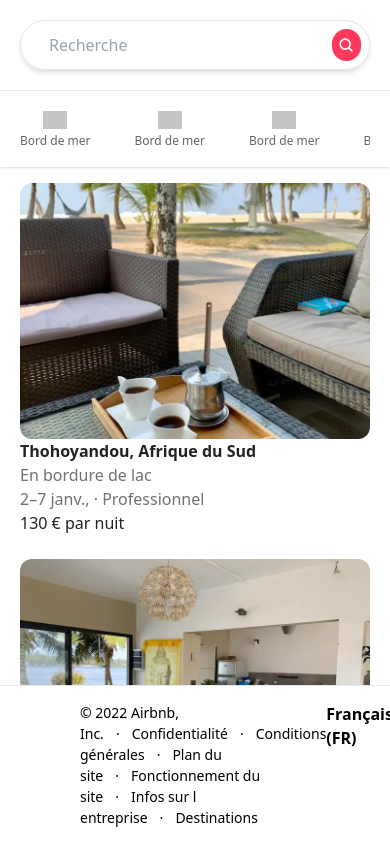
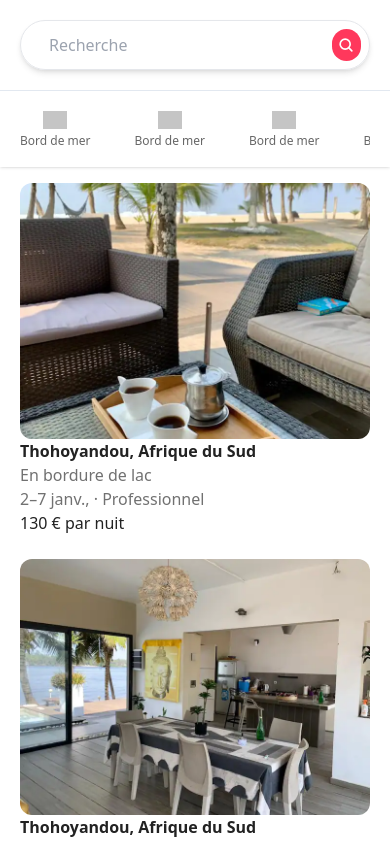
Before and after one commit to moasko/airbnb-clone, a Next.js app: page / in a window 390 px wide. Built offline with nearby package versions, Linux system fonts and the light colour scheme; grey boxes are pictures that could not be loaded.

Commit message:
Update index.js

```diff
--- a/pages/index.js
+++ b/pages/index.js
@@ -104,8 +104,9 @@ export default function Home() {
             <RoomCard />
           </div>
         </div>
-        <footer className="w-full flex justify-between px-20 py-4  bg-white border-t sticky bottom-0 z-50">
-          <div className="text-[14px]">
+        <footer className="w-full hidden lg:block px-20 py-4 bg-white border-t sticky bottom-0 z-50">
+          <div className="w-full flex justify-between">
+            <div className="text-[14px]">
             <span>© 2022 Airbnb, Inc.</span>
             <span className="mx-3">·</span>
             <Link href={"#"}>Confidentialité</Link>
@@ -125,6 +126,8 @@ export default function Home() {
               Français (FR)
             </Link>
           </div>
+          </div>
+
         </footer>
       </main>
     </>
```
